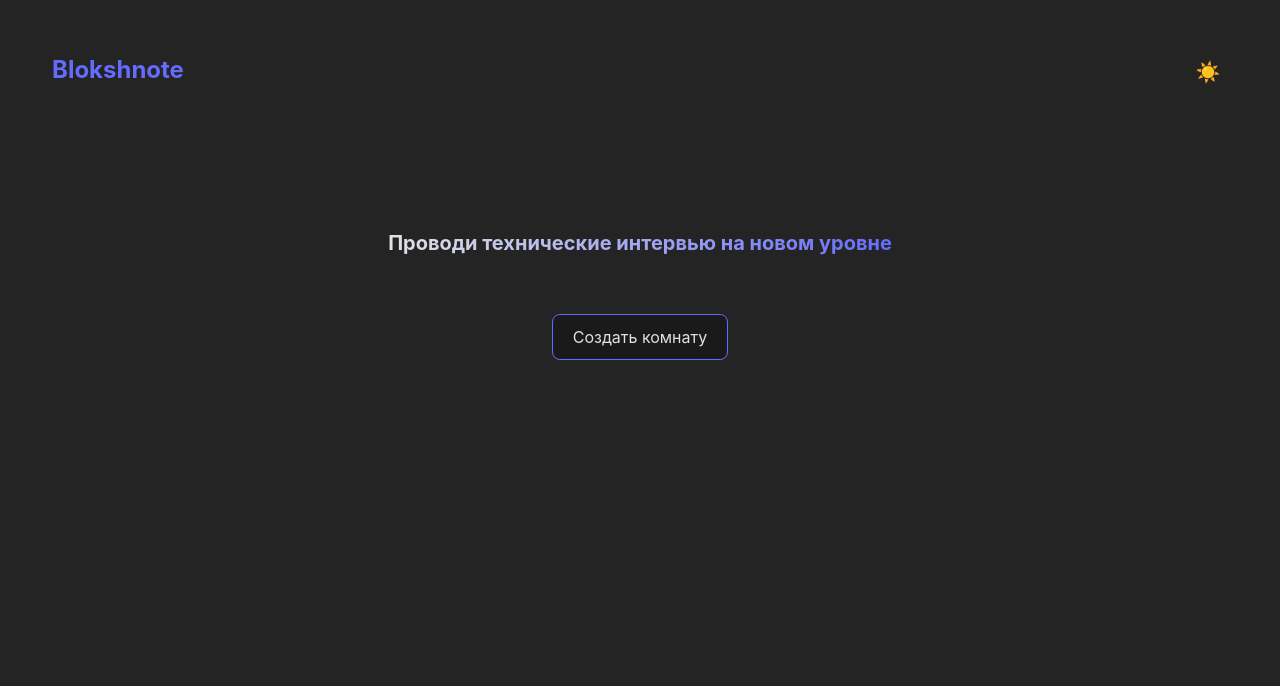
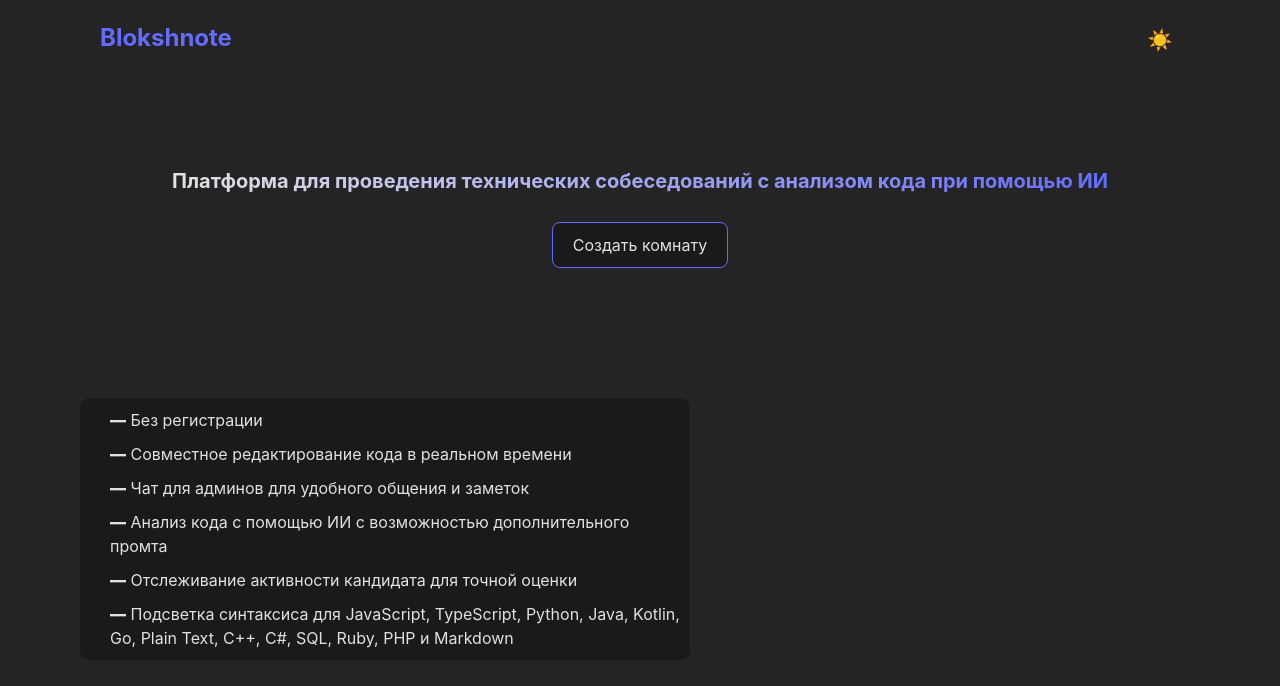
Before and after one commit to Adelsspace/LiveCode, a React (Vite) app in the folder frontend/: page / in a window 1280 px wide. Shown: the top 686 px of the page. Built offline with nearby package versions, Linux system fonts and the light colour scheme.

Commit message:
Добавлена информация о преимуществах на главную страницу

```diff
--- a/frontend/src/App.css
+++ b/frontend/src/App.css
@@ -1,7 +1,6 @@
 #root {
   width: 100%;
   margin: 0 auto;
-  padding: 2rem;
   text-align: center;
 }
 
--- a/frontend/src/index.css
+++ b/frontend/src/index.css
@@ -27,7 +27,6 @@ body {
   place-items: center;
   min-width: 320px;
   min-height: 100vh;
-  overflow: hidden;
 }
 
 h1 {
--- a/frontend/src/pages/HomePage/HomePage.module.scss
+++ b/frontend/src/pages/HomePage/HomePage.module.scss
@@ -1,4 +1,10 @@
 @use "../../styles/variables" as *;
+
+.container {
+  padding: 0 40px 40px;
+  max-width: 1200px;
+  margin: 0 auto;
+}
 
 .main_container {
   display: flex;
@@ -17,7 +23,7 @@
 .title {
   color: var(--text);
   font-size: $font-size-lg;
-  padding: 40px 0px;
+  padding: 10px 0px;
   background: linear-gradient(to right, var(--text), var(--accent));
   -webkit-background-clip: text;
   -webkit-text-fill-color: transparent;
@@ -34,3 +40,24 @@
     color: var(--text);
   }
 }
+
+.advantages {
+  margin-top: 130px;
+  text-align: left;
+  max-width: 610px;
+  background-color: var(--secondary);
+  padding: 10px;
+  border-radius: 10px;
+  gap: 5px;
+  ul {
+    list-style-type: disc;
+    padding-left: 20px;
+    display: flex;
+    flex-direction: column;
+    gap: 10px;
+  }
+}
+
+.dash {
+  font-weight: 900;
+}
--- a/frontend/src/pages/HomePage/HomePage.tsx
+++ b/frontend/src/pages/HomePage/HomePage.tsx
@@ -24,18 +24,48 @@ const HomePage = () => {
   };
 
   return (
-    <>
+    <div className={styles.container}>
       <header className={styles.header_container}>
         <Logo />
         <ThemeToggle />
       </header>
       <section className={styles.main_container}>
         <h1 className={styles.title}>
-          Проводи технические интервью на новом уровне
+          Платформа для проведения технических собеседований с анализом кода при
+          помощью ИИ
         </h1>
         <Button label={"Создать комнату"} onClick={handleCreateRoom} />
       </section>
-    </>
+      <section className={styles.advantages}>
+        <ul>
+          <ol>
+            <span className={styles.dash}>—</span> Без регистрации
+          </ol>
+          <ol>
+            <span className={styles.dash}>—</span> Совместное редактирование
+            кода в реальном времени
+          </ol>
+
+          <ol>
+            <span className={styles.dash}>—</span> Чат для админов для удобного
+            общения и заметок
+          </ol>
+          <ol>
+            <span className={styles.dash}>—</span> Анализ кода с помощью ИИ с
+            возможностью дополнительного промта
+          </ol>
+          <ol>
+            <span className={styles.dash}>—</span> Отслеживание активности
+            кандидата для точной оценки
+          </ol>
+          <ol>
+            <span className={styles.dash}>—</span> Подсветка синтаксиса для
+            JavaScript, TypeScript, Python, Java, Kotlin, Go, Plain Text, C++,
+            C#, SQL, Ruby, PHP и Markdown
+          </ol>
+        </ul>
+      </section>
+    </div>
   );
 };
 
```
